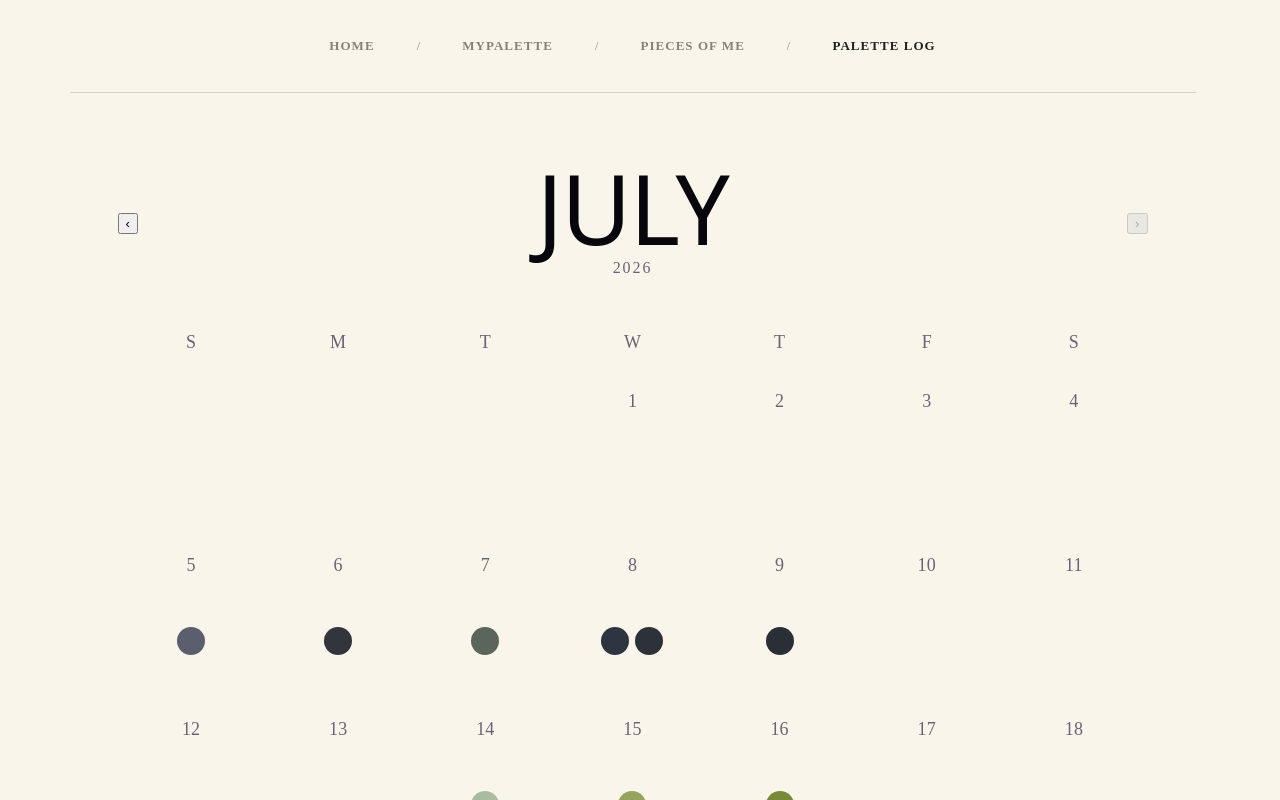
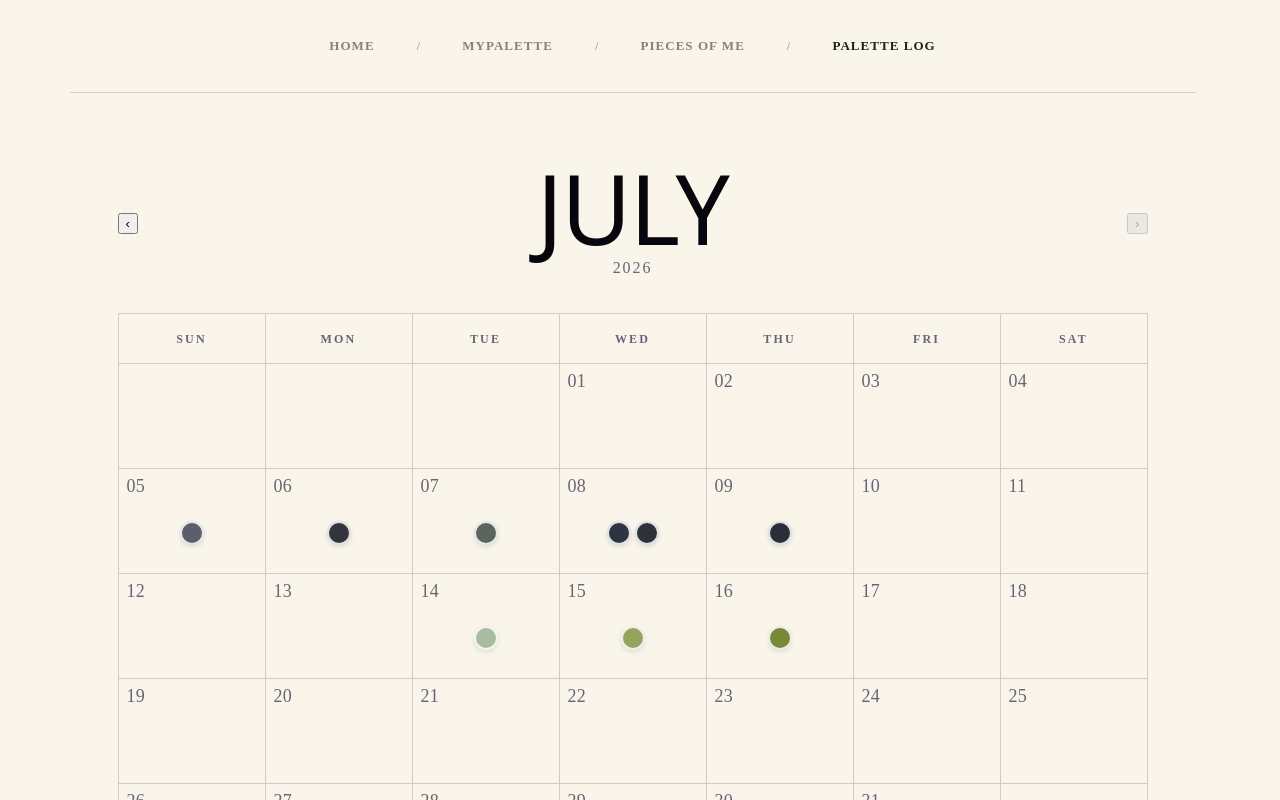
Before and after one commit to flux-hjkim/my-palette, a React (Vite) app: page /palette-log in a window 1280 px wide. Shown: the top 800 px of the page. Built offline with nearby package versions, Linux system fonts and the light colour scheme.

Commit message:
style: refine palette log calendar layout

```diff
--- a/src/pages/PaletteLog.css
+++ b/src/pages/PaletteLog.css
@@ -37,7 +37,7 @@
 }
 
 .palette-log-calendar {
-  margin-top: 48px;
+  margin-top: 32px;
 }
 
 .palette-log-weekdays,
@@ -46,20 +46,45 @@
   grid-template-columns: repeat(7, 1fr);
 }
 
+.palette-log-grid {
+  border-left: 1px solid rgba(96, 72, 92, 0.25);
+}
+
 .palette-log-weekdays {
-  margin-bottom: 20px;
+  margin-bottom: 0;
+  border-top: 1px solid rgba(96, 72, 92, 0.25);
+  border-left: 1px solid rgba(96, 72, 92, 0.25);
 }
 
 .palette-log-weekdays span {
+  padding: 12px 6px 10px;
   text-align: center;
+  font-size: 12px;
+  font-weight: 600;
+  letter-spacing: 0.18em;
+
+  border-bottom: 1px solid rgba(96, 72, 92, 0.25);
+  border-right: 1px solid rgba(96, 72, 92, 0.25);
 }
 
 .palette-log-day {
-  min-height: 140px;
-  padding: 12px;
+  min-height: clamp(76px, 11vh, 104px);
+  padding: 8px;
 
   display: flex;
   flex-direction: column;
+
+  border-right: 1px solid rgba(96, 72, 92, 0.25);
+  border-bottom: 1px solid rgba(96, 72, 92, 0.25);
+}
+
+.palette-log-day-number {
+  display: block;
+  width: 100%;
+  text-align: left;
+  font-size: 18px;
+  line-height: 1;
+  letter-spacing: 0.01em;
 }
 
 .palette-log-colors {
@@ -69,15 +94,24 @@
   align-items: center;
   justify-content: center;
   align-content: center;
-  gap: 6px;
-  margin-top: 12px;
+  gap: 4px;
+  margin-top: 6px;
 }
 
 .palette-log-color {
-  width: 28px;
-  height: 28px;
+  width: 24px;
+  height: 24px;
   padding: 0;
-  border: none;
+  border: 2px solid rgba(255, 255, 255, 0.85);
   border-radius: 50%;
   cursor: pointer;
+  box-shadow: 0 2px 4px rgba(64, 48, 58, 0.12);
 }
+
+.palette-log-message {
+  margin: 28px 0 0;
+  text-align: center;
+  font-size: 13px;
+  letter-spacing: 0.08em;
+  opacity: 0.65;
+}
--- a/src/pages/PaletteLog.jsx
+++ b/src/pages/PaletteLog.jsx
@@ -94,13 +94,19 @@ function PaletteLog({ colorGroups, onDelete }) {
     if (!currentMonth) {
       return []; // 기록이 없을 때 빈 배열 반환
     }
+
     const emptyDays = Array(firstDayOfMonth).fill(null);
+
     const monthDays = Array.from(
       { length: daysInMonth },
       (_, index) => index + 1,
     );
 
-    return [...emptyDays, ...monthDays];
+    const totalDays = emptyDays.length + monthDays.length;
+    const endEmptyCount = (7 - (totalDays % 7)) % 7; // 이미 7칸 단위인 달은 뒤에 빈칸 추가 x
+    const endEmptyDays = Array(endEmptyCount).fill(null);
+
+    return [...emptyDays, ...monthDays, ...endEmptyDays];
   }, [currentMonth, firstDayOfMonth, daysInMonth]); // 이 값들이 변경되면 계산 다시 실행
 
   const handleEdit = (subColor) => {
@@ -151,8 +157,8 @@ function PaletteLog({ colorGroups, onDelete }) {
 
           <section className="palette-log-calendar">
             <div className="palette-log-weekdays">
-              {["S", "M", "T", "W", "T", "F", "S"].map((day, index) => (
-                <span key={`${day}-${index}`}>{day}</span>
+              {["SUN", "MON", "TUE", "WED", "THU", "FRI", "SAT"].map((day) => (
+                <span key={day}>{day}</span>
               ))}
             </div>
 
@@ -175,7 +181,9 @@ function PaletteLog({ colorGroups, onDelete }) {
                 const colorsForDay = groupedSubColors[dateKey] || [];
                 return (
                   <div key={dateKey} className="palette-log-day">
-                    <span>{day}</span>
+                    <span className="palette-log-day-number">
+                      {String(day).padStart(2, "0")}
+                    </span>
 
                     <div className="palette-log-colors">
                       {colorsForDay.map((subColor) => (
@@ -195,6 +203,10 @@ function PaletteLog({ colorGroups, onDelete }) {
             </div>
           </section>
 
+          <p className="palette-log-message">
+            Every shade holds a piece of you.
+          </p>
+
           {selectedSubColor && (
             <SubColorModal
               subColor={selectedSubColor}
```
